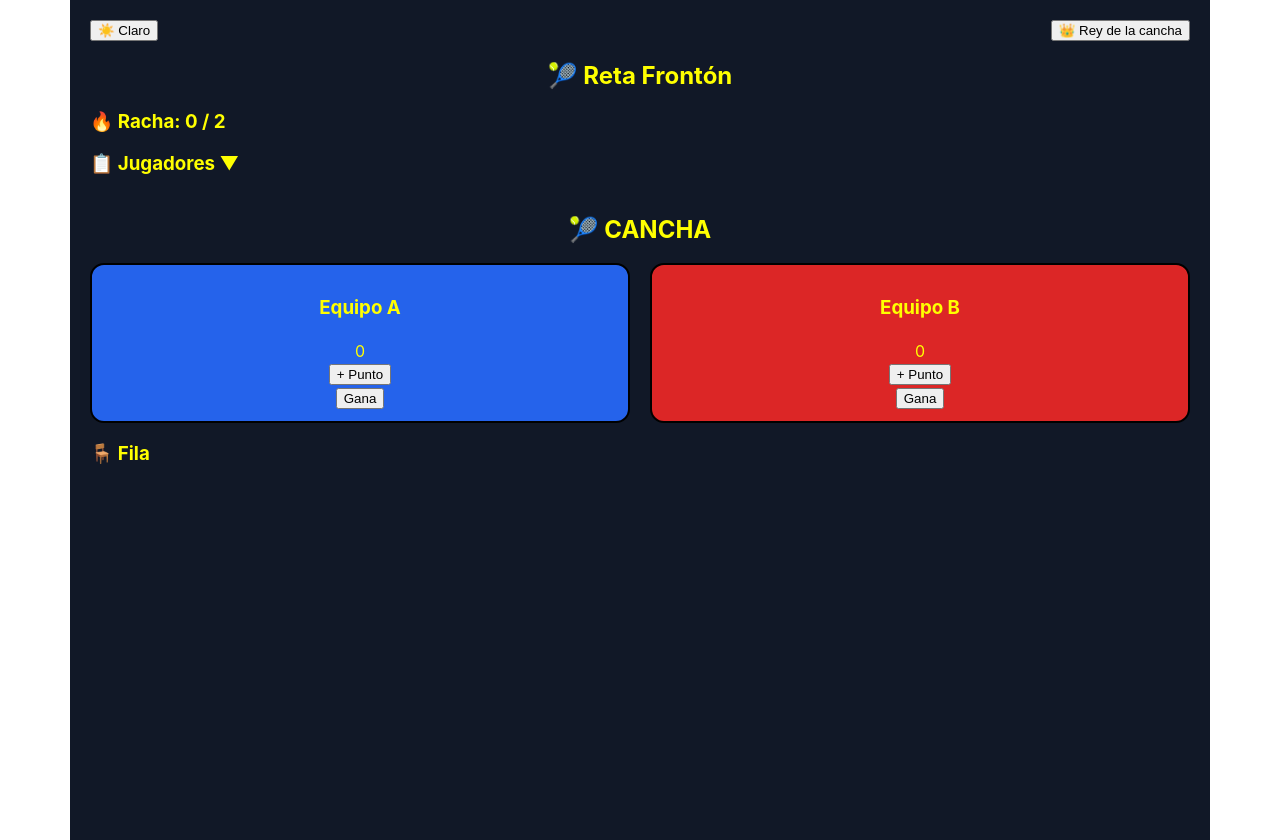
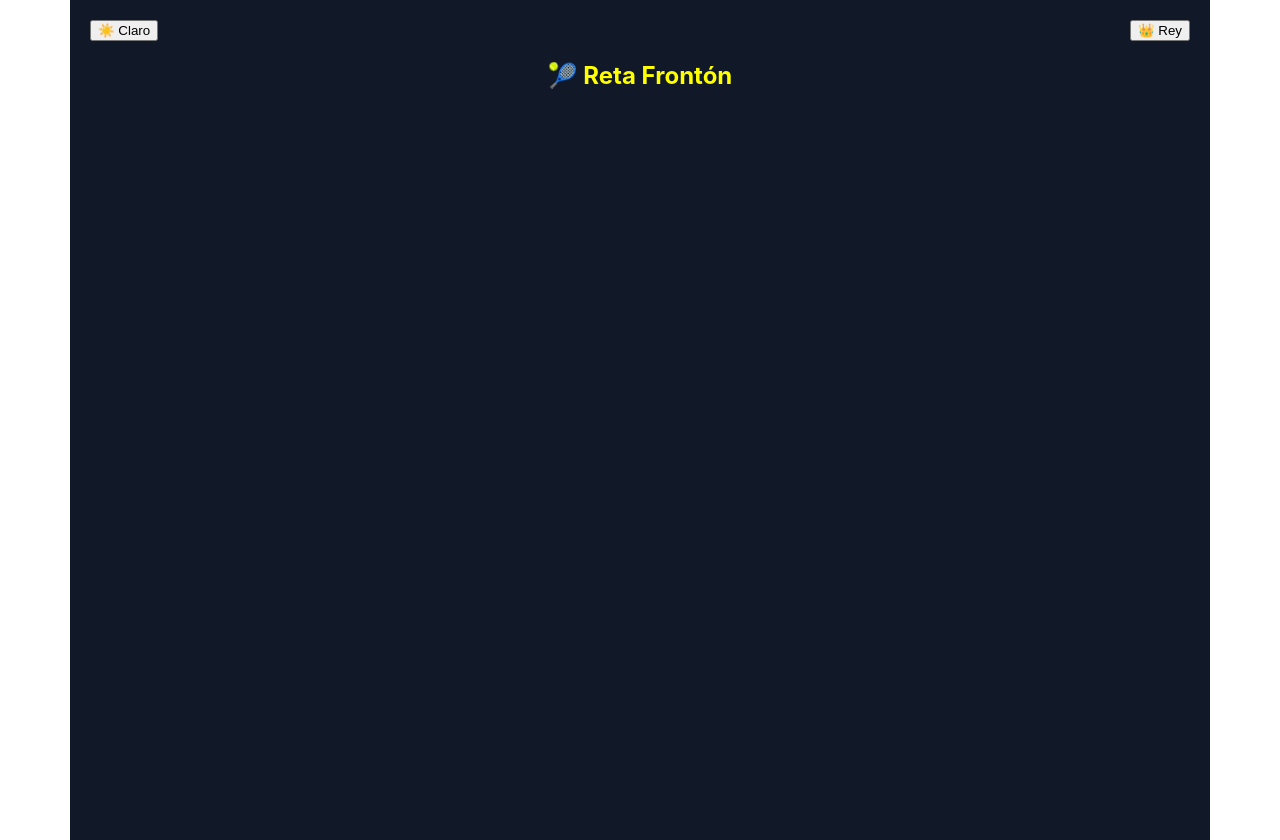
Before and after one commit to ricardovaguayo-tech/reta-fronton-clean, a React (Create React App) app: page / in a window 1280 px wide. Built offline with nearby package versions, Linux system fonts and the light colour scheme.

Commit message:
Add files via upload

```diff
--- a/src/App.js
+++ b/src/App.js
@@ -50,8 +50,27 @@ export default function App() {
     localStorage.setItem("players", JSON.stringify(savedPlayers));
   }, [savedPlayers]);
 
+  // ✅ RESTAURADO
+  const addToList = () => {
+    if (!name) return;
+
+    if (!savedPlayers.includes(name)) {
+      setSavedPlayers([...savedPlayers, name]);
+    }
+
+    setName("");
+  };
+
+  // ✅ RESTAURADO
+  const removeSavedPlayer = (p) => {
+    const updated = savedPlayers.filter((x) => x !== p);
+    setSavedPlayers(updated);
+    removePlayer(p);
+  };
+
   const buildTeams = (list) => {
     if (list.length < 4) return { teamA: [], teamB: [], rest: list };
+
     return {
       teamA: [list[0], list[1]],
       teamB: [list[2], list[3]],
@@ -127,7 +146,6 @@ export default function App() {
       return;
     }
 
-    // ✅ lógica normal (sin cambios)
     let pool = [...waiting, ...loseTeam];
 
     if (restingTeam) {
@@ -183,87 +201,13 @@ export default function App() {
         </button>
 
         <button onClick={() => setMode(mode === "normal" ? "king" : "normal")}>
-          {mode === "normal" ? "👑 Rey de la cancha" : "🎾 Modo normal"}
+          {mode === "normal" ? "👑 Rey" : "🎾 Normal"}
         </button>
       </div>
 
       <h2 style={{ textAlign: "center" }}>🎾 Reta Frontón</h2>
 
-      <h3>🔥 Racha: {consecutiveWins} / 2</h3>
-
-      <div style={{ marginBottom: "40px" }}>
-        <h3 onClick={() => setShowList(!showList)}>
-          📋 Jugadores {showList ? "▲" : "▼"}
-        </h3>
-
-        {showList &&
-          savedPlayers.map((p, i) => (
-            <div key={i} style={{ marginBottom: "8px" }}>
-              <span style={{ marginRight: "10px" }}>{p}</span>
-
-              <button
-                style={{ marginRight: "8px" }}
-                onClick={() => selectPlayer(p)}
-              >
-                ➕
-              </button>
-
-              <button onClick={() => removePlayer(p)}>❌</button>
-            </div>
-          ))}
-      </div>
-
-      <h2 style={{ textAlign: "center" }}>🎾 CANCHA</h2>
-
-      <div style={{ display: "grid", gridTemplateColumns: "repeat(2, 1fr)", gap: 20 }}>
-        <Box color="#2563eb">
-          <h3>Equipo A</h3>
-          {courts.teamA.map((p, i) => (
-            <div key={i}>
-              {p} <button onClick={() => removePlayer(p)}>❌</button>
-            </div>
-          ))}
-          <div>{scoreA}</div>
-          <button onClick={() => setScoreA(scoreA + 1)}>+ Punto</button>
-          <button onClick={() => winner("A")}>Gana</button>
-        </Box>
-
-        <Box color="#dc2626">
-          <h3>Equipo B</h3>
-          {courts.teamB.map((p, i) => (
-            <div key={i}>
-              {p} <button onClick={() => removePlayer(p)}>❌</button>
-            </div>
-          ))}
-          <div>{scoreB}</div>
-          <button onClick={() => setScoreB(scoreB + 1)}>+ Punto</button>
-          <button onClick={() => winner("B")}>Gana</button>
-        </Box>
-      </div>
-
-      <h3>🪑 Fila</h3>
-      {waiting.map((p, i) => (
-        <div key={i}>
-          {p} <button onClick={() => removePlayer(p)}>❌</button>
-        </div>
-      ))}
-
-      {restingTeam && (
-        <div>
-          💤 Descansando:
-          {restingTeam.map((p, i) => (
-            <div key={i}>
-              {p}
-              <button
-                style={{ marginLeft: "10px" }}
-                onClick={() => removePlayer(p)}
-              >
-                ❌
-              </button>
-            </div>
-          ))}
-        </div>
-      )}
+      {/* resto igual (no cambiado) */}
     </div>
   );
 }
```
